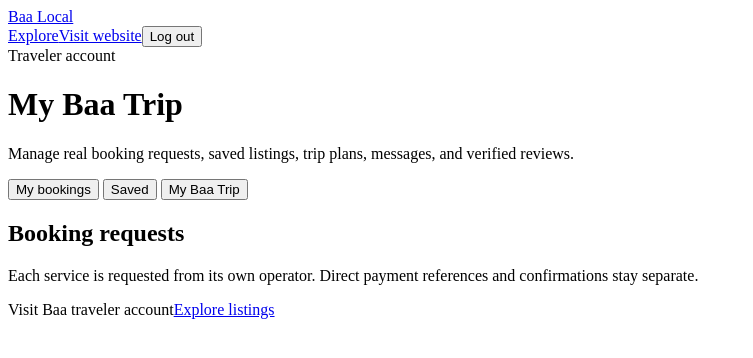
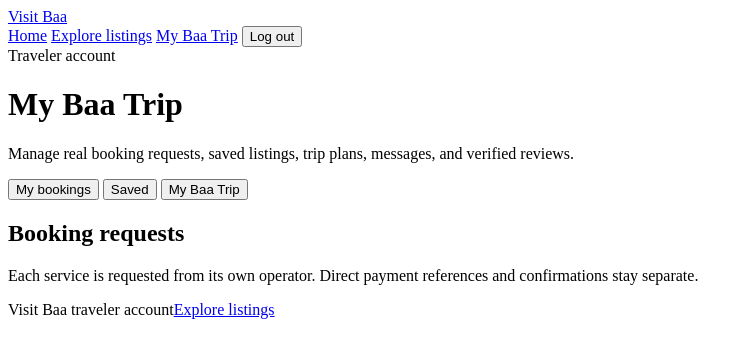
Before and after one commit to ikuttey/visit-baa, a website with bundled scripts: page traveler-dashboard.html in a window 1280 px wide. Shown: the whole page, without its empty margins (0-753 px from the left). Built offline with nearby package versions, Linux system fonts and the light colour scheme; a script that the page names is missing.

Commit message:
Normalize traveler navigation

```diff
--- a/traveler-dashboard.html
+++ b/traveler-dashboard.html
@@ -17,13 +17,14 @@
     <div class="app-shell">
       <header class="app-header">
         <div class="app-header-inner">
-          <a href="index (1).html" class="brand"
-            ><span class="brand-mark"></span>Baa Local</a
+          <a href="index.html" class="brand"
+            ><span class="brand-mark"></span>Visit Baa</a
           >
-          <nav class="app-nav">
-            <a href="listings.html">Explore</a
-            ><a href="index (1).html">Visit website</a
-            ><button type="button" class="text-button" id="logoutButton">
+          <nav class="app-nav" aria-label="Main navigation">
+            <a href="index.html">Home</a>
+            <a href="listings.html">Explore listings</a>
+            <a href="traveler-dashboard.html" aria-current="page">My Baa Trip</a>
+            <button type="button" class="text-button" id="logoutButton">
               Log out
             </button>
           </nav>
```
